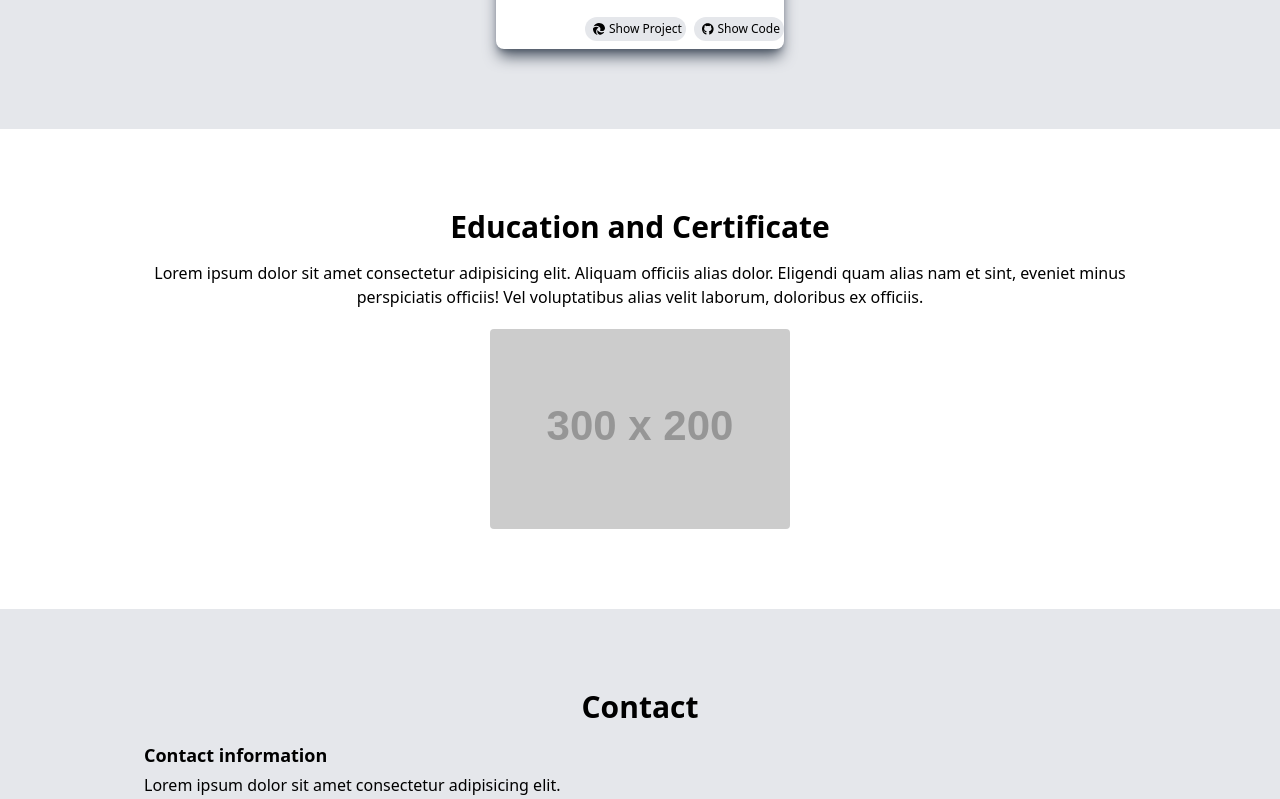
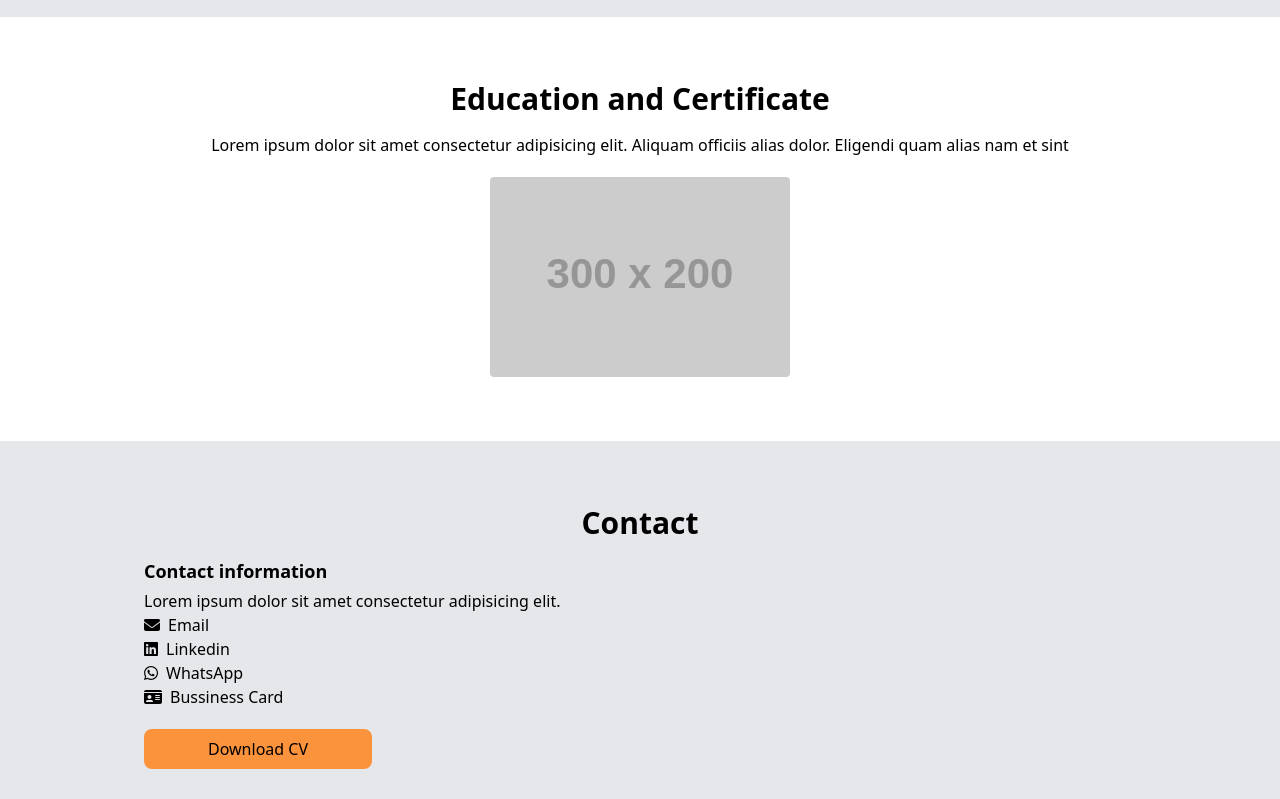
Before and after one commit to muhammadsusilo/portofolionew, a React (Vite) app: page / in a window 1280 px wide. Shown: the part 1601-2400 px from the top of the page. Built offline with nearby package versions, Linux system fonts and the light colour scheme.

Commit message:
responsif max-sm phone

```diff
--- a/src/Elements/sosialMedia.jsx
+++ b/src/Elements/sosialMedia.jsx
@@ -10,7 +10,6 @@ import {
   faGithub,
 } from '@fortawesome/free-brands-svg-icons';
 import { Link } from 'react-router-dom';
-
 
 const sMedia = [
   {
@@ -40,7 +39,7 @@ const sMedia = [
 ];
 const SosialMedia = () => {
   return (
-    <div className="w-fit mx-3 flex">
+    <div className="w-fit mx-3 flex max-sm:justify-center">
       {sMedia.map((media) => (
         <div className="text-center group"key={media.id}>
           <Link to={media.href}>
--- a/src/Fragments/Container.jsx
+++ b/src/Fragments/Container.jsx
@@ -1,7 +1,9 @@
 const Container = (props) => {
   const { children, background } = props;
   return (
-    <div className={`px-36 py-20 h-full ${background} max-lg:p-16 `}>
+    <div
+      className={`px-36 py-16 h-full ${background} max-lg:p-16 max-sm:px-4 max-sm:py-9`}
+    >
       {children}
     </div>
   );
--- a/src/Pages/About.jsx
+++ b/src/Pages/About.jsx
@@ -12,11 +12,11 @@ const About = () => {
   return (
     <Container>
       <Container.header>About</Container.header>
-      <div className=" flex justify-between">
-        <div>
+      <div className=" flex justify-between max-sm:flex max-sm:flex-col max-sm:justify-center">
+        <div className='max-sm:order-2'>
           <img src="img/skills.svg" alt="About" />
         </div>
-        <div className="pl-10">
+        <div className="pl-10 max-sm:order-1 max-sm:p-0">
           <p className="my-1">
             Hi I, Muhammad Susilo call me silo is ambiton to career Software
             Developer. And undergraduate in Terbuka University with major system
--- a/src/Pages/Certificate.jsx
+++ b/src/Pages/Certificate.jsx
@@ -6,9 +6,7 @@ const Certificate = () => {
       <Container.header>Education and Certificate</Container.header>
       <p className="text-center">
         Lorem ipsum dolor sit amet consectetur adipisicing elit. Aliquam
-        officiis alias dolor. Eligendi quam alias nam et sint, eveniet minus
-        perspiciatis officiis! Vel voluptatibus alias velit laborum, doloribus
-        ex officiis.
+        officiis alias dolor. Eligendi quam alias nam et sint
       </p>
       <div className="flex justify-center pt-5">
         {/* nanti di sini di bikin caurosel */}
--- a/src/Pages/Contact.jsx
+++ b/src/Pages/Contact.jsx
@@ -5,12 +5,33 @@ import Footer from '../Fragments/Footer';
 import { Link } from 'react-router-dom';
 import { Fragment } from 'react';
 import Container from '../Fragments/Container';
+import { icon } from '@fortawesome/fontawesome-svg-core';
 
 const contactku = [
-  { id: 1, name: 'Email' },
-  { id: 2, name: 'Linkedin' },
-  { id: 3, name: 'WhatsApp' },
-  { id: 4, name: 'Bussiness Card' },
+  {
+    id: 1,
+    name: 'Email',
+    ikon: <FontAwesomeIcon icon={faEnvelope} />,
+    link: '#',
+  },
+  {
+    id: 2,
+    name: 'Linkedin',
+    ikon: <FontAwesomeIcon icon={faLinkedin} />,
+    link: '#',
+  },
+  {
+    id: 3,
+    name: 'WhatsApp',
+    ikon: <FontAwesomeIcon icon={faWhatsapp} />,
+    link: '#',
+  },
+  {
+    id: 4,
+    name: 'Bussiness Card',
+    ikon: <FontAwesomeIcon icon={faIdCard} />,
+    link: "#",
+  },
 ];
 const Contact = () => {
   return (
@@ -23,14 +44,18 @@ const Contact = () => {
           <ul className="leading-normal">
             {contactku.map((contac) => {
               return (
-                <li key={contac.id}>
-                  <Link to="#">{[contac.link, contac.name]}</Link>
+                <li key={contac.id} >
+                  <Link to={contac.link}>
+                    {/* {[contac.ikon, contac.name]} */}
+                    <span className='mr-2'>{contac.ikon}</span>
+                    <span>{contac.name}</span>
+                  </Link>
                 </li>
               );
             })}
           </ul>
-          <Link to="#" className="w-fit">
-            <button className="my-5 p-2 px-16 bg-orange-400 rounded-lg hover:bg-orange-500">
+          <Link to="#" className="w-fit ">
+            <button className="my-5 p-2 px-16 bg-orange-400 rounded-lg hover:bg-orange-500 max-sm:w-full">
               Download CV
             </button>
           </Link>
--- a/src/Pages/Home.jsx
+++ b/src/Pages/Home.jsx
@@ -10,8 +10,8 @@ const Home = () => {
   return (
     <>
       <Navbar />
-      <div className="p-36 flex h-full bg-gray-200 justify-between max-lg:p-16 max-lg:pt-28">
-        <div className=" w-2/3">
+      <div className="p-36 py-24 pt-36 flex h-full bg-gray-200 justify-between max-lg:p-16 max-lg:pt-28 max-sm:flex max-sm:justify-center max-sm:flex-col max-w-sm:items-center max-sm:px-4 max-sm:py-9 max-sm:pt-24">
+        <div className=" w-2/3 max-sm:order-2 max-sm:w-full ">
           <h1 className="font-semibold text-2xl max-md:text-xl">Hello I'm</h1>
           <h5 className="font-semibold text-2xl max-md:text-xl">
             Muhammad Susilo
@@ -23,8 +23,8 @@ const Home = () => {
             Hello, welcome to personal website, <br />
             Scroll to view my portofolio
           </p>
-          <div className="font-semibold my-8 flex group:">
-            <div className="group mr-4">
+          <div className="font-semibold my-8 flex group: max-sm:flex max-sm:justify-center">
+            <div className="group mr-4" >
               <Button css="group-hover:translate-y-6 bg-orange-400 hover:bg-orange-600 transition duration-200 ease-in  p-3 rounded-md max-lg:p-2">
                 Hire Me
               </Button>
@@ -37,11 +37,11 @@ const Home = () => {
           </div>
           <SosialMedia />
         </div>
-        <div className="w-1/3">
+        <div className="w-1/3 max-sm:order-1 max-sm:mb-6 max-sm:w-full">
           <img
             src="img/muhammadsusiloo.svg"
             alt="Muhammad Susilo"
-            className="ml-10"
+            className="ml-10 max-sm:m-0 max-sm:m-0"
           />
           {/* <img
                 src="img/muhammadsusilo.png"
```
